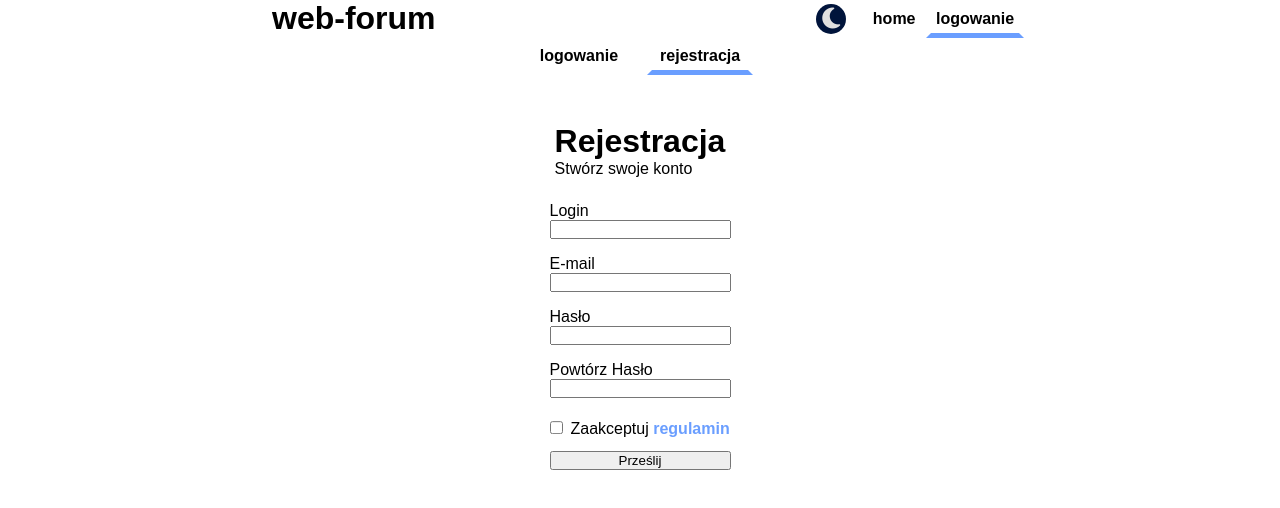
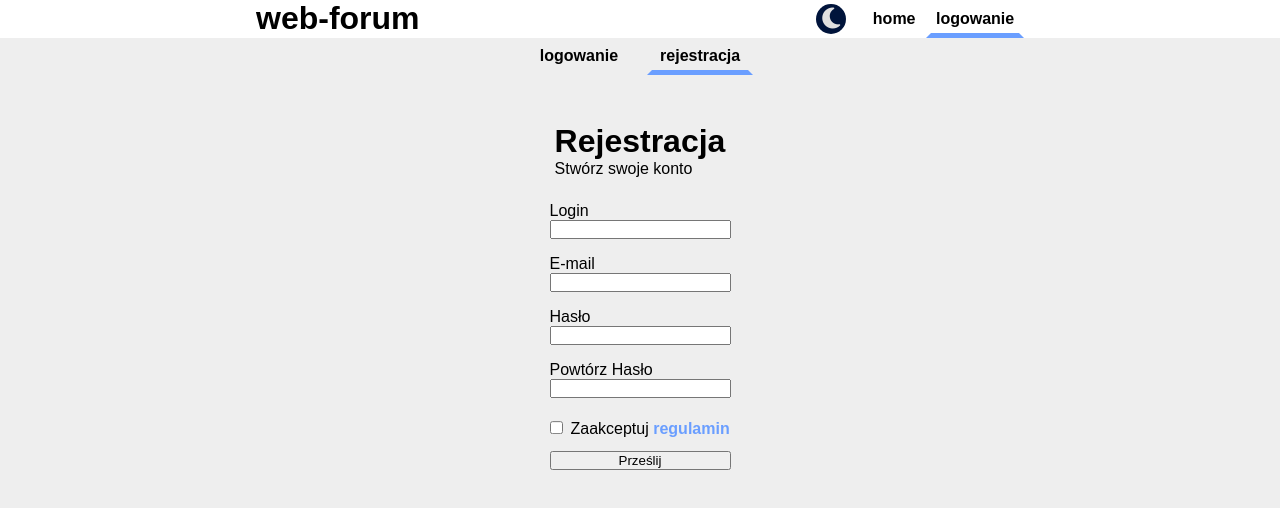
Before and after one commit to matevsh/web-forum, a React (Vite) app in the folder packages/frontend/: page /auth/register in a window 1280 px wide. Shown: the top 508 px of the page. Built offline with nearby package versions, Linux system fonts and the light colour scheme; no server answers.

Commit message:
work on styles,dark mode (header, thread, nav)

```diff
--- a/packages/frontend/src/App.tsx
+++ b/packages/frontend/src/App.tsx
@@ -57,11 +57,7 @@ const router = createBrowserRouter([
 ]);
 
 const App = () => {
-    return (
-        <div id="container">
-            <RouterProvider router={router} />
-        </div>
-    );
+    return <RouterProvider router={router} />;
 };
 
 export default App;
--- a/packages/frontend/vite.config.ts
+++ b/packages/frontend/src/components/background/background.module.scss
@@ -1,7 +1,11 @@
-import { defineConfig } from 'vite';
-import react from '@vitejs/plugin-react';
+@import '../../variables';
 
-// https://vitejs.dev/config/
-export default defineConfig({
-    plugins: [react()]
-});
+.theme {
+    min-height: 100vh;
+    background: $primary-light;
+    transition: background-color 0.5s;
+
+    &.dark {
+        background: $primary-dark;
+    }
+}
--- /dev/null
+++ b/packages/frontend/src/components/background/background.tsx
@@ -0,0 +1,17 @@
+import { ReactNode } from 'react';
+import { useTheme } from '../../hooks/useTheme';
+import scss from './background.module.scss';
+
+console.log(scss);
+
+const Background = ({ children }: { children: ReactNode }) => {
+    const { darkTheme } = useTheme();
+
+    return (
+        <div className={`${scss.theme} ${darkTheme ? scss.dark : ''}`}>
+            {children}
+        </div>
+    );
+};
+
+export default Background;
--- /dev/null
+++ b/packages/frontend/src/components/header/header.module.scss
@@ -0,0 +1,51 @@
+//@media (min-width: 480px) {
+//  width: 80%;
+//}
+//
+//@media (min-width: 1200px) {
+//  width: 60%;
+//}
+@import '../../variables';
+
+.header {
+    display: flex;
+    justify-content: center;
+    background: lighten($primary-light, 30%);
+    transition: background-color 0.5s;
+
+    &.dark {
+        background: lighten($primary-dark, 10%);
+
+        .content {
+            color: white;
+
+            h1 {
+                color: white;
+            }
+        }
+    }
+
+    .content {
+        width: 100%;
+        display: flex;
+        justify-content: space-between;
+        padding: 0 1rem;
+
+        @media (min-width: 480px) {
+            width: 80%;
+            padding: 0;
+        }
+
+        @media (min-width: 1200px) {
+            width: 60%;
+        }
+
+        h1 {
+            color: black;
+        }
+    }
+}
+
+.link {
+    text-decoration: none;
+}
--- a/packages/frontend/src/components/header/header.scss
+++ /dev/null
@@ -1,17 +0,0 @@
-.main-header{
-  display: flex;
-  justify-content: space-between;
-  align-items: center;
-  padding: .5rem;
-  overflow: hidden;
-
-  @media (min-width: 40rem) {
-    padding: 0;
-  }
-}
-
-.main-header__logo {
-  color: black;
-  text-decoration: none;
-  padding-left: 1rem;
-}
--- a/packages/frontend/src/components/header/header.tsx
+++ b/packages/frontend/src/components/header/header.tsx
@@ -1,14 +1,19 @@
 import Nav from '../nav/nav';
-import './header.scss';
-import {Link} from 'react-router-dom';
+import { Link } from 'react-router-dom';
+import scss from './header.module.scss';
+import { useTheme } from '../../hooks/useTheme';
 
 const Header = () => {
+    const { darkTheme } = useTheme();
+
     return (
-        <header className="main-header">
-            <Link to='/' className="main-header__logo">
-                <h1>web-forum</h1>
-            </Link>
-            <Nav />
+        <header className={`${scss.header} ${darkTheme ? scss.dark : ''}`}>
+            <div className={scss.content}>
+                <Link to="/" className={scss.link}>
+                    <h1>web-forum</h1>
+                </Link>
+                <Nav />
+            </div>
         </header>
     );
 };
--- a/packages/frontend/src/components/nav/sidebar/sidebar.module.scss
+++ b/packages/frontend/src/components/nav/sidebar/sidebar.module.scss
@@ -3,7 +3,6 @@
     height: 4px;
     background: black;
     position: relative;
-  margin-right: 1rem;
 
     &::before,
     &::after {
--- a/packages/frontend/src/components/thread/thread.module.scss
+++ b/packages/frontend/src/components/thread/thread.module.scss
@@ -1,4 +1,5 @@
 @import url('https://fonts.googleapis.com/css2?family=Montserrat:wght@400;700&display=swap');
+@import url('https://fonts.googleapis.com/css2?family=Courier+Prime&display=swap');
 @import '../../variables';
 
 .card {
@@ -9,6 +10,8 @@
     background: lighten($primary-light, 10%);
     margin: 0.5rem;
     gap: 0.5rem;
+    border-radius: 0.3rem;
+    transition: background-color 0.5s;
 
     &.dark {
         background: lighten($primary-dark, 5%);
@@ -17,6 +20,10 @@
 
 .sideAvatar {
     height: 75px;
+    cursor: pointer;
+    background: rgba(0, 0, 0, 0.5);
+    border-radius: 50%;
+    padding: 3px;
 
     img {
         height: 100%;
@@ -47,6 +54,7 @@
     color: black;
 
     span {
+        cursor: pointer;
         font-weight: bold;
         color: #5467ff;
     }
@@ -60,6 +68,7 @@
     position: absolute;
     margin: 0.3rem;
     color: lighten($primary-dark, 20%);
+    font-family: 'Courier Prime', monospace;
     right: 0;
     bottom: 0;
 
--- /dev/null
+++ b/packages/frontend/src/pages/root.module.scss
@@ -0,0 +1,14 @@
+@import '../variables';
+
+.container {
+    width: 100%;
+    margin-inline: auto;
+
+    @media (min-width: 480px) {
+        width: 80%;
+    }
+
+    @media (min-width: 1200px) {
+        width: 60%;
+    }
+}
--- a/packages/frontend/src/pages/root.tsx
+++ b/packages/frontend/src/pages/root.tsx
@@ -2,13 +2,19 @@ import Header from '../components/header/header';
 import { Outlet } from 'react-router-dom';
 import UserContextProvider from '../contexts/userProvider';
 import ThemeProvider from '../contexts/themeProvider';
+import scss from './root.module.scss';
+import Background from '../components/background/background';
 
 const Root = () => {
     return (
         <UserContextProvider>
             <ThemeProvider>
-                <Header />
-                <Outlet />
+                <Background>
+                    <Header />
+                    <div className={scss.container}>
+                        <Outlet />
+                    </div>
+                </Background>
             </ThemeProvider>
         </UserContextProvider>
     );
--- a/packages/frontend/src/public.scss
+++ b/packages/frontend/src/public.scss
@@ -4,16 +4,3 @@
     font-family: sans-serif;
     box-sizing: border-box;
 }
-
-#container {
-    width: 100%;
-    margin-inline: auto;
-
-    @media (min-width: 480px) {
-        width: 80%;
-    }
-
-    @media (min-width: 1200px) {
-        width: 60%;
-    }
-}
```
Lines whose indentation alone changed are shown as unchanged.
